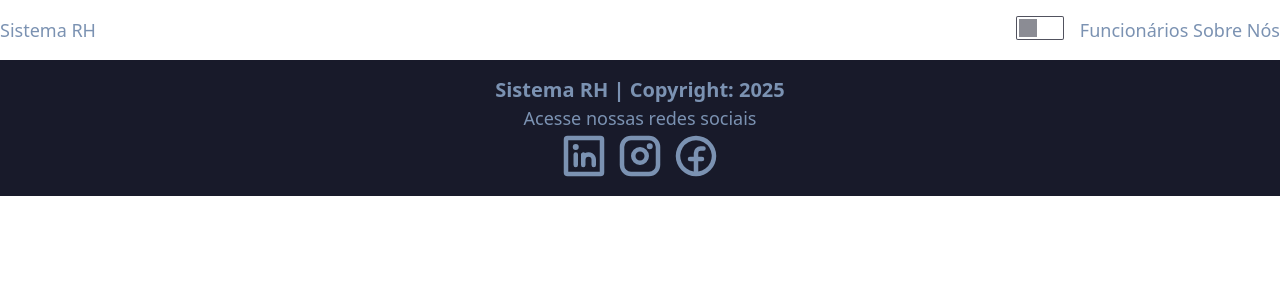
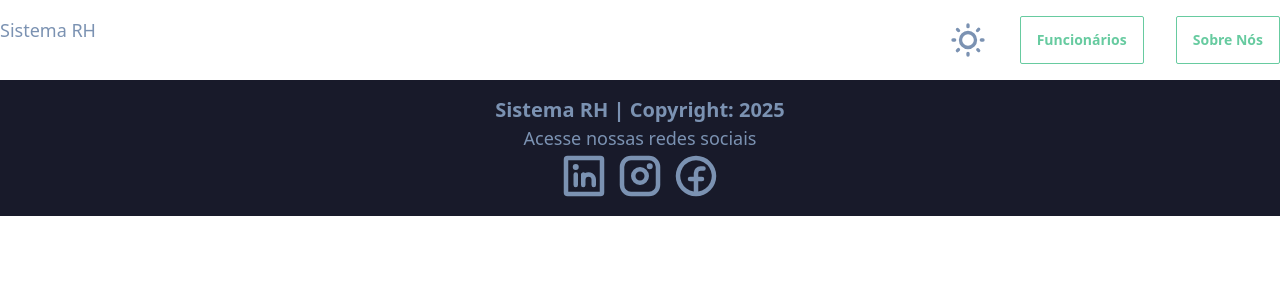
Before and after one commit to GenBrGrupo02/Front_RH, a React (Vite) app: page / in a window 1280 px wide. Shown: the top 300 px of the page. Built offline with nearby package versions, Linux system fonts and the light colour scheme.

Commit message:
feat: theme controller stylization, added buttons for Funcionários and Sobre Nós

```diff
--- a/src/components/navbar/Navbar.tsx
+++ b/src/components/navbar/Navbar.tsx
@@ -18,15 +18,32 @@
                 <div className="container flex justify-between text-lg">
                     Sistema RH
 
-                    <div className='flex gap-4'>
+                    <div className='flex gap-8'>
+                        <label className="swap swap-rotate">
                             <input
                                 type="checkbox"
                                 checked={isdark}
                                 onChange={() => setIsdark(!isdark)}
                                 value="business"
-                            className="toggle theme-controller"/>
-                        Funcionários
-                        Sobre Nós
+                                className="theme-controller" />
+                            <svg
+                                className="swap-off h-10 w-10 fill-current"
+                                xmlns="http://www.w3.org/2000/svg"
+                                viewBox="0 0 24 24">
+                                <path
+                                    d="M5.64,17l-.71.71a1,1,0,0,0,0,1.41,1,1,0,0,0,1.41,0l.71-.71A1,1,0,0,0,5.64,17ZM5,12a1,1,0,0,0-1-1H3a1,1,0,0,0,0,2H4A1,1,0,0,0,5,12Zm7-7a1,1,0,0,0,1-1V3a1,1,0,0,0-2,0V4A1,1,0,0,0,12,5ZM5.64,7.05a1,1,0,0,0,.7.29,1,1,0,0,0,.71-.29,1,1,0,0,0,0-1.41l-.71-.71A1,1,0,0,0,4.93,6.34Zm12,.29a1,1,0,0,0,.7-.29l.71-.71a1,1,0,1,0-1.41-1.41L17,5.64a1,1,0,0,0,0,1.41A1,1,0,0,0,17.66,7.34ZM21,11H20a1,1,0,0,0,0,2h1a1,1,0,0,0,0-2Zm-9,8a1,1,0,0,0-1,1v1a1,1,0,0,0,2,0V20A1,1,0,0,0,12,19ZM18.36,17A1,1,0,0,0,17,18.36l.71.71a1,1,0,0,0,1.41,0,1,1,0,0,0,0-1.41ZM12,6.5A5.5,5.5,0,1,0,17.5,12,5.51,5.51,0,0,0,12,6.5Zm0,9A3.5,3.5,0,1,1,15.5,12,3.5,3.5,0,0,1,12,15.5Z" />
+                            </svg>
+
+                            <svg
+                                className="swap-on h-10 w-10 fill-current"
+                                xmlns="http://www.w3.org/2000/svg"
+                                viewBox="0 0 24 24">
+                                <path
+                                    d="M21.64,13a1,1,0,0,0-1.05-.14,8.05,8.05,0,0,1-3.37.73A8.15,8.15,0,0,1,9.08,5.49a8.59,8.59,0,0,1,.25-2A1,1,0,0,0,8,2.36,10.14,10.14,0,1,0,22,14.05,1,1,0,0,0,21.64,13Zm-9.5,6.69A8.14,8.14,0,0,1,7.08,5.22v.27A10.15,10.15,0,0,0,17.22,15.63a9.79,9.79,0,0,0,2.1-.22A8.11,8.11,0,0,1,12.14,19.73Z" />
+                            </svg>
+                        </label>
+                        <button className="btn btn-outline btn-accent"> Funcionários</button>
+                        <button className="btn btn-outline btn-accent"> Sobre Nós</button>
                     </div>
                 </div>
             </div>
```
Lines whose indentation alone changed are shown as unchanged.
